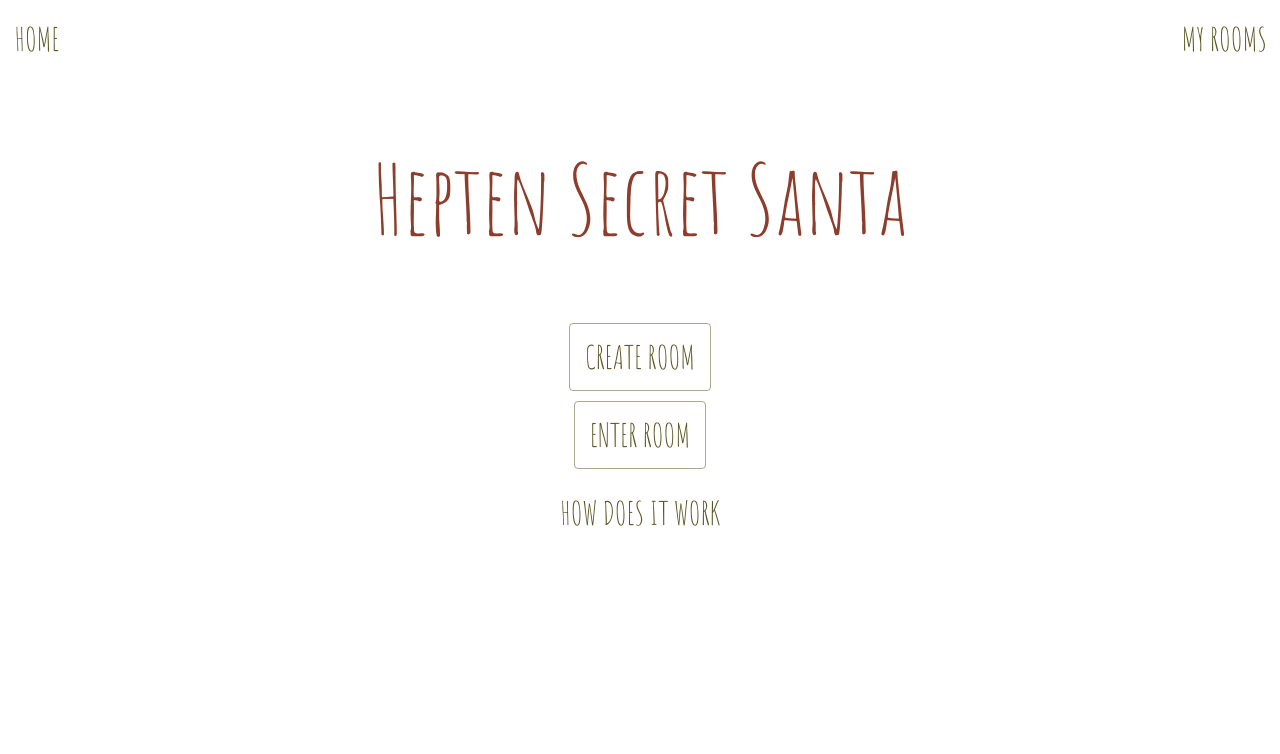
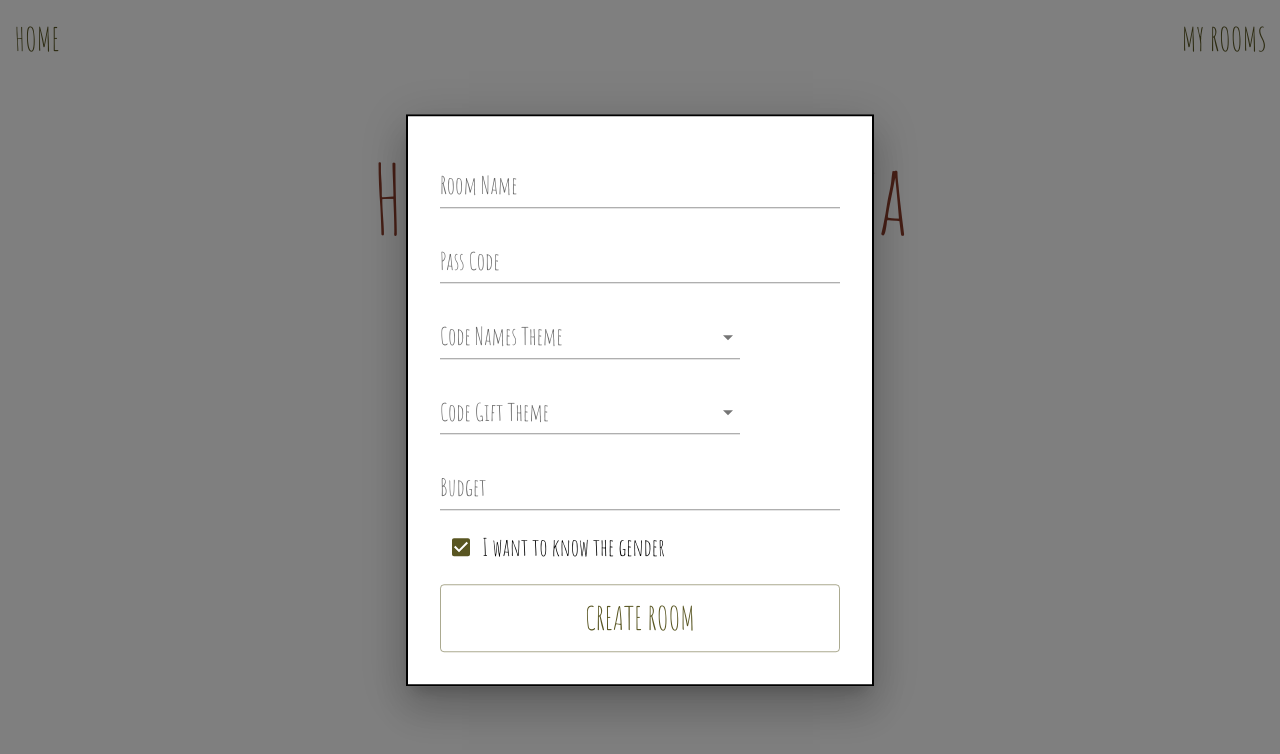
Before and after one commit to donikapeneva/hepten-secret-santa, a React (Create React App) app in the folder hepten-secret-santa-ui/: page / in a window 1280 px wide. Both pictures are taken after a click on the button "CREATE ROOM". Shown: the top 754 px of the page. Built offline with nearby package versions, Linux system fonts and the light colour scheme.

Commit message:
UI: Add create room modal

```diff
--- a/hepten-secret-santa-ui/src/App.js
+++ b/hepten-secret-santa-ui/src/App.js
@@ -1,7 +1,7 @@
 
 import './App.css';
 import Header from './components/shared/Header';
-import Home from './components/Home/Home';
+import Home from './pages/Home/Home';
 
 import { ThemeProvider } from '@mui/material';
 import { createTheme } from '@mui/material/styles';
@@ -24,6 +24,11 @@ const theme = createTheme({
   },
   typography: {
     fontFamily: 'Amatic SC',
+    // fontSize: '2rem',
+    // fontSize: 16,
+    body1: {
+        fontSize: 24,
+      },
     button: {
       fontSize: '2rem',
       margin: 5,
--- /dev/null
+++ b/hepten-secret-santa-ui/src/components/CreateRoomModal.css
@@ -0,0 +1,4 @@
+.form-field-center {
+    display: flex;
+    flex-direction: column;
+}
--- /dev/null
+++ b/hepten-secret-santa-ui/src/components/CreateRoomModal.jsx
@@ -0,0 +1,96 @@
+import React, { useEffect, useState } from 'react';
+import Backdrop from '@mui/material/Backdrop';
+import Box from '@mui/material/Box';
+import Modal from '@mui/material/Modal';
+import Fade from '@mui/material/Fade';
+import Button from '@mui/material/Button';
+import TextField from '@mui/material/TextField';
+import Stack from '@mui/material/Stack';
+import MultipleSelect from './MultipleSelect';
+import FancySelect from './FancySelect';
+import './CreateRoomModal.css';
+import FormGroup from '@mui/material/FormGroup';
+import FormControlLabel from '@mui/material/FormControlLabel';
+import Checkbox from '@mui/material/Checkbox';
+
+
+const mockedCodeNameThemes = [
+    'Famous People',
+    'Friends',
+    'Movies',
+];
+
+const mockedGiftThemes = [
+    'Colors',
+    'Adjectives',
+];
+
+const style = {
+  position: 'absolute',
+  top: '50%',
+  left: '50%',
+  transform: 'translate(-50%, -50%)',
+  width: 400,
+  bgcolor: 'background.paper',
+  border: '2px solid #000',
+  boxShadow: 24,
+  p: 4,
+};
+
+
+const CreateRoomModal = ({ open, onClose }) => {
+    const [codeNamesThemes, setCodeNamesThemes] = useState();
+    const [giftThemes, setGiftThemes] = useState();
+
+    useEffect(() => {
+        setCodeNamesThemes(mockedCodeNameThemes);
+        setGiftThemes(mockedGiftThemes);
+
+    }, []);
+
+    return (
+      <div>
+        <Modal
+          aria-labelledby="transition-modal-title"
+          aria-describedby="transition-modal-description"
+          open={open}
+          onClose={onClose}
+          closeAfterTransition
+          BackdropComponent={Backdrop}
+          BackdropProps={{
+            timeout: 500,
+          }}
+        >
+          <Fade in={open}>
+            <Box sx={style} className="form-field-center">
+                <Stack
+                    direction="column"
+                    justifyContent="center"
+                    alignItems="stretch"
+                    spacing={2}
+                    >
+                        {/* <FormGroup> */}
+                        <TextField id="standard-basic" label="Room Name" variant="standard" />
+                        <TextField id="standard-basic" label="Pass Code" variant="standard" />
+
+                        <FancySelect label="Code Names Theme"
+                            source={codeNamesThemes}
+                        />
+                        <MultipleSelect label="Code Gift Theme"
+                            source={giftThemes}
+                        />
+
+                        <TextField id="standard-basic" label="Budget" variant="standard" />
+                        <FormControlLabel control={<Checkbox defaultChecked />} label="I want to know the gender" />
+
+                        <Button variant="outlined">create room</Button>
+                        {/* </FormGroup> */}
+                </Stack>
+            </Box>
+          </Fade>
+        </Modal>
+      </div>
+    );
+  }
+
+  export default CreateRoomModal;
--- /dev/null
+++ b/hepten-secret-santa-ui/src/components/FancySelect.jsx
@@ -0,0 +1,41 @@
+import React, { useState } from 'react';
+import InputLabel from '@mui/material/InputLabel';
+import MenuItem from '@mui/material/MenuItem';
+import FormControl from '@mui/material/FormControl';
+import Select from '@mui/material/Select';
+
+const FancySelect = ({ label, source }) => {
+  const [age, setAge] = useState('');
+
+  const handleChange = (event) => {
+    setAge(event.target.value);
+  };
+
+  return (
+    <div>
+      <FormControl variant="standard" sx={{ minWidth: 300 }}>
+        <InputLabel id="demo-simple-select-standard-label">{label}</InputLabel>
+        <Select
+          labelId="demo-simple-select-standard-label"
+          id="select-standard"
+          value={age}
+          onChange={handleChange}
+          label={label}
+        >
+            {source.map((name) => (
+            <MenuItem
+              key={name}
+              value={name}
+            //   style={getStyles(name, personName, theme)}
+            >
+              {name}
+            </MenuItem>
+          ))}
+
+        </Select>
+      </FormControl>
+    </div>
+  );
+}
+
+export default FancySelect;
--- /dev/null
+++ b/hepten-secret-santa-ui/src/components/MultipleSelect.jsx
@@ -0,0 +1,60 @@
+import React, { useState } from 'react';
+import InputLabel from '@mui/material/InputLabel';
+import MenuItem from '@mui/material/MenuItem';
+import FormControl from '@mui/material/FormControl';
+import ListItemText from '@mui/material/ListItemText';
+import Select from '@mui/material/Select';
+import Checkbox from '@mui/material/Checkbox';
+
+const ITEM_HEIGHT = 48;
+const ITEM_PADDING_TOP = 8;
+const MenuProps = {
+  PaperProps: {
+    style: {
+      maxHeight: ITEM_HEIGHT * 4.5 + ITEM_PADDING_TOP,
+      width: 250,
+    },
+  },
+};
+
+const MultipleSelect = ({ label, source })  => {
+  const [personName, setPersonName] = useState([]);
+
+  const handleChange = (event) => {
+    const {
+      target: { value },
+    } = event;
+    setPersonName(
+      // On autofill we get a stringified value.
+      typeof value === 'string' ? value.split(',') : value,
+    );
+  };
+
+  return (
+    <div>
+      <FormControl variant="standard" sx={{ width: 300 }}>
+        <InputLabel id="multiple-checkbox-label">{label}</InputLabel>
+        <Select
+            className='form-field-center'
+            labelId="multiple-checkbox-label"
+            id="multiple-checkbox"
+            multiple
+            value={personName}
+            onChange={handleChange}
+            // input={<OutlinedInput label="Tag" />}
+            renderValue={(selected) => selected.join(', ')}
+            MenuProps={MenuProps}
+        >
+          {source.map((name) => (
+            <MenuItem key={name} value={name}>
+              <Checkbox checked={personName.indexOf(name) > -1} />
+              <ListItemText primary={name} />
+            </MenuItem>
+          ))}
+        </Select>
+      </FormControl>
+    </div>
+  );
+}
+
+export default MultipleSelect;
--- a/hepten-secret-santa-ui/src/components/Home/Home.jsx
+++ b/hepten-secret-santa-ui/src/pages/Home/Home.jsx
@@ -1,9 +1,18 @@
-import React from 'react';
+import React, { useState } from 'react';
 import './Home.css';
 import Button from '@mui/material/Button';
 import { Typography } from '@mui/material';
+import CreateRoomModal from '../../components/CreateRoomModal';
 
 const Header = () => {
+
+    const [open, setOpen] = useState(false);
+    const handleOpen = () => setOpen(true);
+    const handleClose = () => {
+        console.log('>>> on close');
+        setOpen(false);
+    }
+
   return (
     <div className="container">
       <div className="accent-title">
@@ -11,9 +20,11 @@ const Header = () => {
         Hepten Secret Santa
       </Typography>
       </div>
-      <Button variant="outlined" >
+      <Button variant="outlined" onClick={handleOpen}>
         Create room
       </Button>
+      <CreateRoomModal open={open} onClose={handleClose}/>
+
       <Button variant="outlined">
         Enter room
       </Button>
```
Also changed, not shown: hepten-secret-santa-ui/src/pages/Home/Home.css (renamed from hepten-secret-santa-ui/src/components/Home/Home.css).
